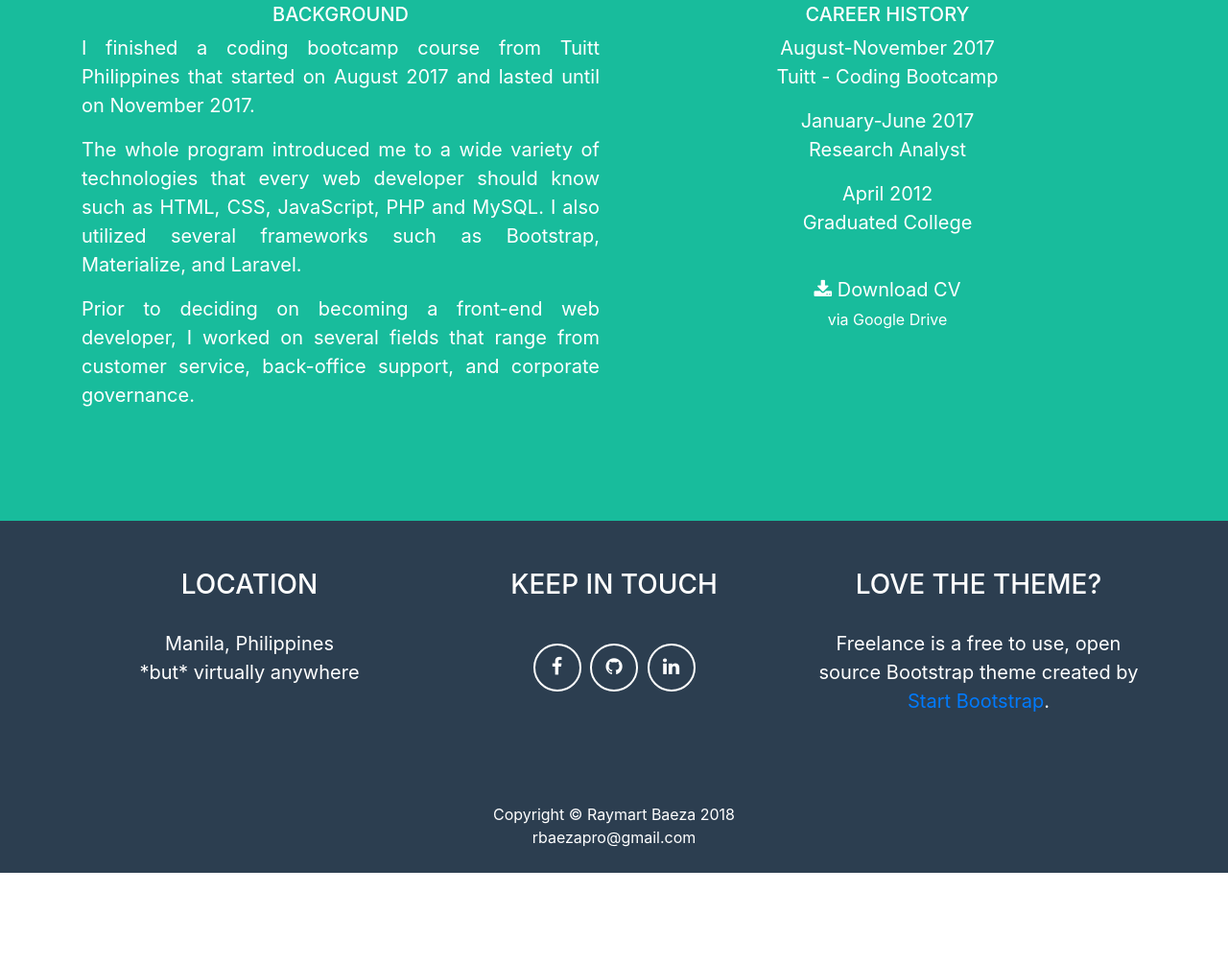
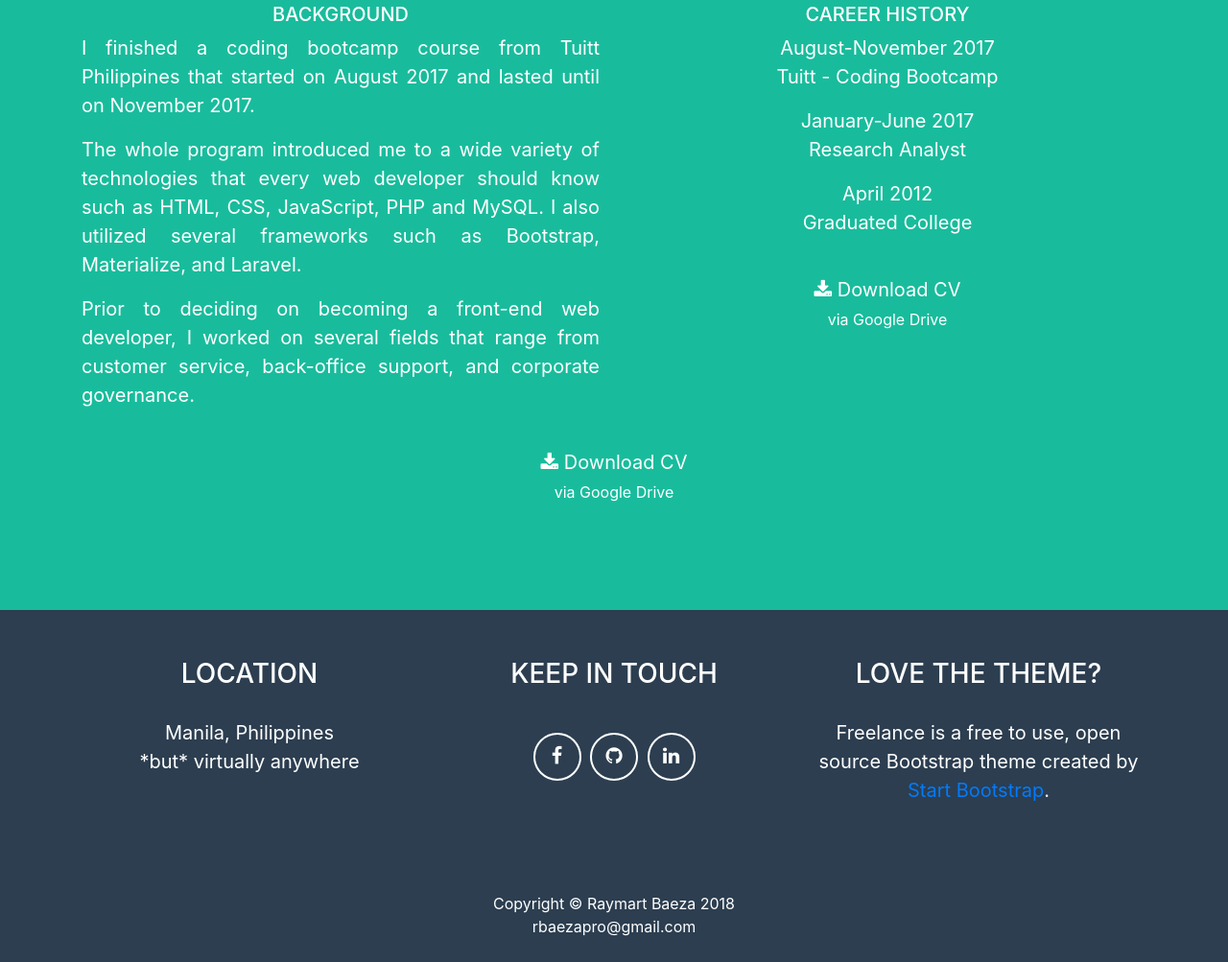
Before and after one commit to saintmart/my-dev-portfolio, a website with bundled scripts: page index.html in a window 1280 px wide. Shown: the part 1993-2996 px from the top of the page at 96% size. Before the commit the page ends 2903 px from the top, so only its background shows below. Built offline with nearby package versions, Linux system fonts and the light colour scheme.

Commit message:
Update index.html

```diff
--- a/index.html
+++ b/index.html
@@ -228,14 +228,14 @@
             </p>
 
           </div>
-<!--           <div class="col-lg-8 mx-auto text-center">
+          <div class="col-lg-8 mx-auto text-center">
             <a href="https://drive.google.com/open?id=1kmFZCpfFpM0zaxuRyMcOMCHSYZOGF9gwsY9pFNoRSyw" target="_blank" class="btn btn-lg btn-outline">
               <i class="fa fa-download"></i>
               Download CV
               <br>
               <small>via Google Drive</small>
             </a>
-          </div> -->
+          </div>
 
         </div>
       </div>
```
